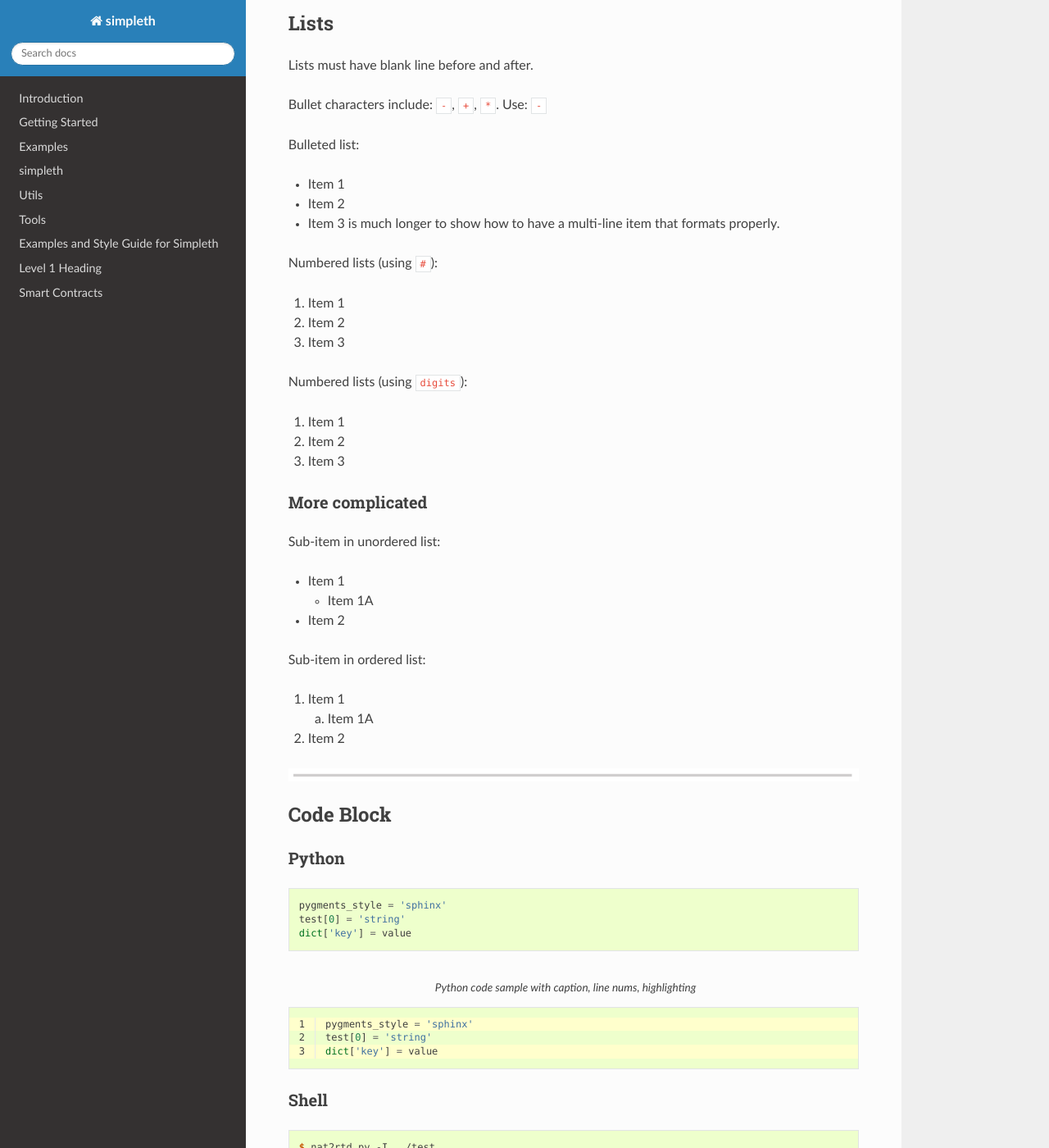
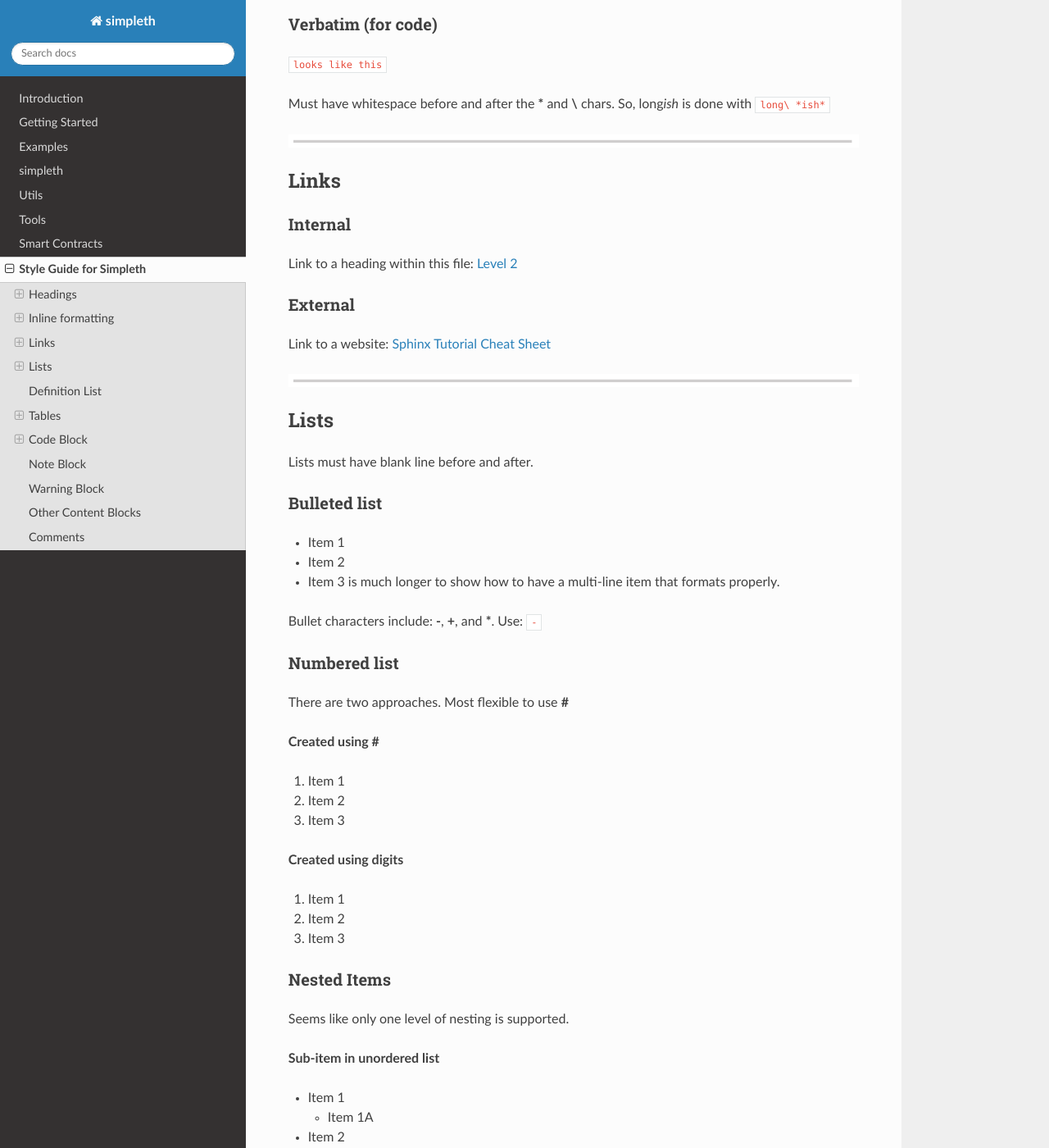
Before and after one commit to snewell4/simpleth, a Sphinx documentation site: the page built from docs/source/style.rst, in a window 1280 px wide and 1400 px high, scrolled down 1294 px. Shown: the whole window at 82% size. Built offline with Sphinx 7.4.7 and the Read the Docs theme 2.0.0, drawn with Linux system fonts in a browser that asks for light colours; some of the changed text lies outside the part shown.

Commit message:
Tweaks to Style Guide and TOC

```diff
--- a/docs/source/index.rst
+++ b/docs/source/index.rst
@@ -10,6 +10,7 @@
    utils.rst
    tools.rst
    contracts.rst
+   style.rst
 
 
 .. Indices and tables
--- a/docs/source/style_guide.rst
+++ b/docs/source/style.rst
@@ -1,8 +1,14 @@
-Examples and Style Guide for Simpleth
-=====================================
+Style Guide for Simpleth
+========================
 This document serves as an example of reSTructured Text
 formatting and style to be used.
 Website in `Links`_ has full Sphinx Cheat Sheet.
+
+
+.. seealso::
+
+   1. `Sphinx Tutorial Cheat Sheet <https://sphinx-tutorial.readthedocs.io/cheatsheet/>`_
+   2. `RST / Sphinx / Sublime / Github Cheat Sheet <https://sublime-and-sphinx-guide.readthedocs.io/en/latest/index.html#work-with-rst-content>`_
 
 
 .. image:: ../images/section_separator.png
@@ -10,37 +16,48 @@
 Headings
 ********
 
-Level 1 Heading
-===============
+Level 1
+"""""""
+Use ``======``
 
-Level 2 Heading
-***************
+Level 2
+"""""""
+Use ``*****``
 
-Level 3 Heading
-"""""""""""""""
+Level 3
+"""""""
+Use ``"""""``
 
-Level 4 heading
-^^^^^^^^^^^^^^^
+Level 4
+"""""""
+Use ``^^^^^``
 
 Notes:
 
 - The heading structure is determined by order; not by characters used.
   That order is set by the first document. For simpleth, **use the characters above** .
 - Heading overline is optional.
-- See website in `Links`_ for list of permissible underline characters.
+- See website in `External`_ for list of permissible underline characters.
 
 
 .. image:: ../images/section_separator.png
 
 Inline formatting
 *****************
-Italic: *looks like this*
 
-Bold: **looks like this**
+Italic
+""""""
+*looks like this*
 
-Verbatim (for code): ``looks like this``
+Bold
+""""
+**looks like this**
 
-Must have whitespace before and after the ``*`` and ``\`` chars.
+Verbatim (for code)
+"""""""""""""""""""
+``looks like this``
+
+Must have whitespace before and after the **\*** and **\\** chars.
 So, long\ *ish* is done with ``long\ *ish*``
 
 
@@ -48,13 +65,15 @@
 
 Links
 *****
+
+Internal
+""""""""
 Link to a heading within this file:
-`Level 2 Heading`_
+`Level 2`_
 
-Link to a website:
-
-1. `Sphinx Tutorial Cheat Sheet <https://sphinx-tutorial.readthedocs.io/cheatsheet/>`_
-2. `RST / Sphinx / Sublime / Github Cheat Sheet <https://sublime-and-sphinx-guide.readthedocs.io/en/latest/index.html#work-with-rst-content>`_
+External
+""""""""
+Link to a website: `Sphinx Tutorial Cheat Sheet <https://sphinx-tutorial.readthedocs.io/cheatsheet/>`_
 
 
 .. image:: ../images/section_separator.png
@@ -63,32 +82,38 @@
 *****
 Lists must have blank line before and after.
 
-Bullet characters include: ``-``, ``+``, ``*``. Use: ``-``
-
-Bulleted list:
+Bulleted list
+"""""""""""""
 
 - Item 1
 - Item 2
 - Item 3 is much longer to show how to have a multi-line
   item that formats properly.
 
-Numbered lists (using ``#``):
+Bullet characters include: **-**, **+**, and **\***. Use: ``-``
+
+Numbered list
+"""""""""""""
+There are two approaches. Most flexible to use **#**
+
+**Created using #**
 
 #. Item 1
 #. Item 2
 #. Item 3
 
-Numbered lists (using ``digits``):
+**Created using digits**
 
 1. Item 1
 2. Item 2
 3. Item 3
 
 
-More complicated
-""""""""""""""""
+Nested Items
+""""""""""""
+Seems like only one level of nesting is supported.
 
-Sub-item in unordered list:
+**Sub-item in unordered list**
 
 - Item 1
 
@@ -96,77 +121,13 @@
 
 - Item 2
 
-Sub-item in ordered list:
+**Sub-item in ordered list**
 
 1. Item 1
 
    a. Item 1A
 
 2. Item 2
-
-
-.. image:: ../images/section_separator.png
-
-Code Block
-**********
-
-Python
-""""""
-.. code-block:: python
-
-  pygments_style = 'sphinx'
-  test[0] = 'string'
-  dict['key'] = value
-
-
-.. code-block:: python
-  :linenos:
-  :emphasize-lines: 1, 3
-  :caption: Python code sample with caption, line nums, highlighting
-
-  pygments_style = 'sphinx'
-  test[0] = 'string'
-  dict['key'] = value
-
-
-Shell
-"""""
-.. code-block:: shell-session
-
-  $ nat2rtd.py -I ../test
-
-
-Literal Block
-"""""""""""""
-Here's a literal block::
-
-  Line 1
-  Line 2
-  Line 3
-
-
-Same literal block, but no ':' shown ::
-
-  Line 1
-  Line 2
-  Line 3
-
-
-HTML
-""""
-Source:
-
-.. code-block:: HTML
-
-  <b>HTML bold</b>
-
-Formatted:
-
-.. raw:: html
-
-   <b>HTML bold</b>
-   <p>
-   </p>
 
 
 .. image:: ../images/section_separator.png
@@ -225,6 +186,7 @@
 .. list-table:: Title of List Table
    :widths: 25 25 50
    :header-rows: 1
+   :align: center
 
    * - Header1
      - Header2
@@ -245,9 +207,75 @@
 
 .. image:: ../images/section_separator.png
 
-Notes
-*****
+Code Block
+**********
 
+Python
+""""""
+
+**No directives for highlighting**
+
+.. code-block:: python
+
+  pygments_style = 'sphinx'
+  test[0] = 'string'
+  dict['key'] = value
+
+**Directives for highlighting**
+
+.. code-block:: python
+  :linenos:
+  :emphasize-lines: 1, 3
+  :caption: Python code sample with caption, line nums, highlighting
+
+  pygments_style = 'sphinx'
+  test[0] = 'string'
+  dict['key'] = value
+
+
+Shell
+"""""
+.. code-block:: shell-session
+
+  $ nat2rtd.py -I ../test
+
+
+Literal Block
+"""""""""""""
+Literal block::
+
+  Line 1
+  Line 2
+  Line 3
+
+Literal block without the ':' at end of this line ::
+
+  Line 1
+  Line 2
+  Line 3
+
+
+HTML
+""""
+**Source:**
+
+.. code-block:: HTML
+
+   <i>HTML italic</i>
+   <p></p>
+
+**Formatted:**
+
+.. raw:: html
+
+   <i>HTML italic</i>
+   <p></p>
+
+
+.. image:: ../images/section_separator.png
+
+Note Block
+**********
 .. note::
    This is note text. Use a note for information you want the user to
    pay particular attention to.
@@ -262,8 +290,8 @@
 
 .. image:: ../images/section_separator.png
 
-Warnings
-********
+Warning Block
+*************
 .. warning::
    This is warning text. Use a warning for information the user must
    understand to avoid negative consequences.
@@ -277,7 +305,6 @@
 
 Other Content Blocks
 ********************
-
 .. attention:: Attention text
 
 .. caution:: Caution text
@@ -292,7 +319,9 @@
 
 .. tip:: Tip text
 
-.. seealso:: See Also text
+.. seealso:: See Also text.
+
+   `Style Guide for Simpleth`_ has an example.
 
 .. deprecated:: V2.3
    Deprecated text
--- a/docs/source/tools.rst
+++ b/docs/source/tools.rst
@@ -35,7 +35,3 @@
 .. automodule:: nat2rtd
 
 .. image:: ../images/contract_separator.png
-
-Style Guide
-***********
-.. include:: style_guide.rst
```
